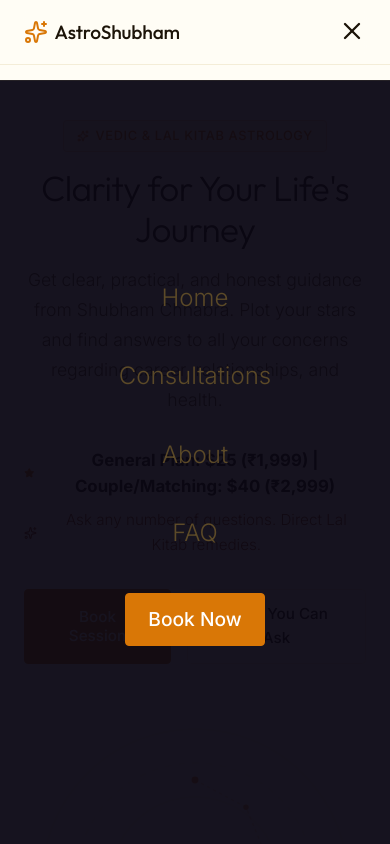
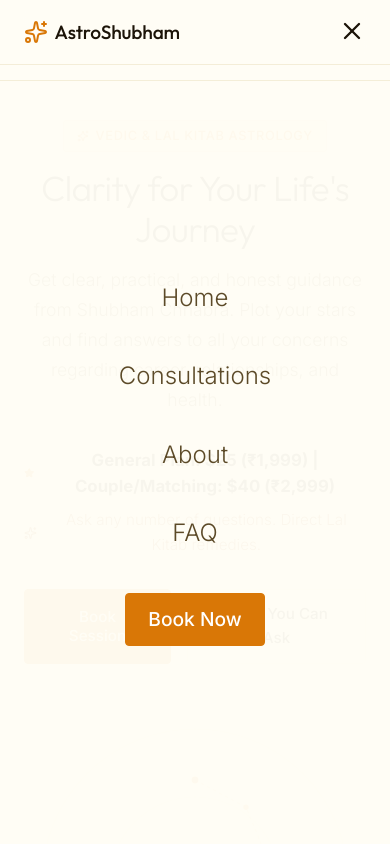
Before and after one commit to sanchit016/AstroShubham, a Next.js app: page / in a window 390 px wide. Both pictures are taken after a click on the button "Toggle menu". Shown: the top 844 px of the page. Built offline with nearby package versions, Linux system fonts and the light colour scheme; no server answers.

Commit message:
fix: mobile drawer background to light theme

```diff
--- a/src/components/Header.tsx
+++ b/src/components/Header.tsx
@@ -65,7 +65,7 @@ export default function Header() {
             left: 0,
             width: "100%",
             height: "calc(100vh - 80px)",
-            backgroundColor: "rgba(10, 7, 20, 0.95)",
+            backgroundColor: "rgba(255, 253, 245, 0.97)",
             backdropFilter: "blur(20px)",
             zIndex: 99,
             display: "flex",
@@ -73,7 +73,7 @@ export default function Header() {
             alignItems: "center",
             justifyContent: "center",
             gap: "2.5rem",
-            borderTop: "1px solid rgba(230, 200, 117, 0.08)",
+            borderTop: "1px solid rgba(180, 150, 50, 0.15)",
           }}
         >
           <Link href="/" className="nav-link" style={{ fontSize: "1.5rem" }} onClick={toggleMenu}>
```
